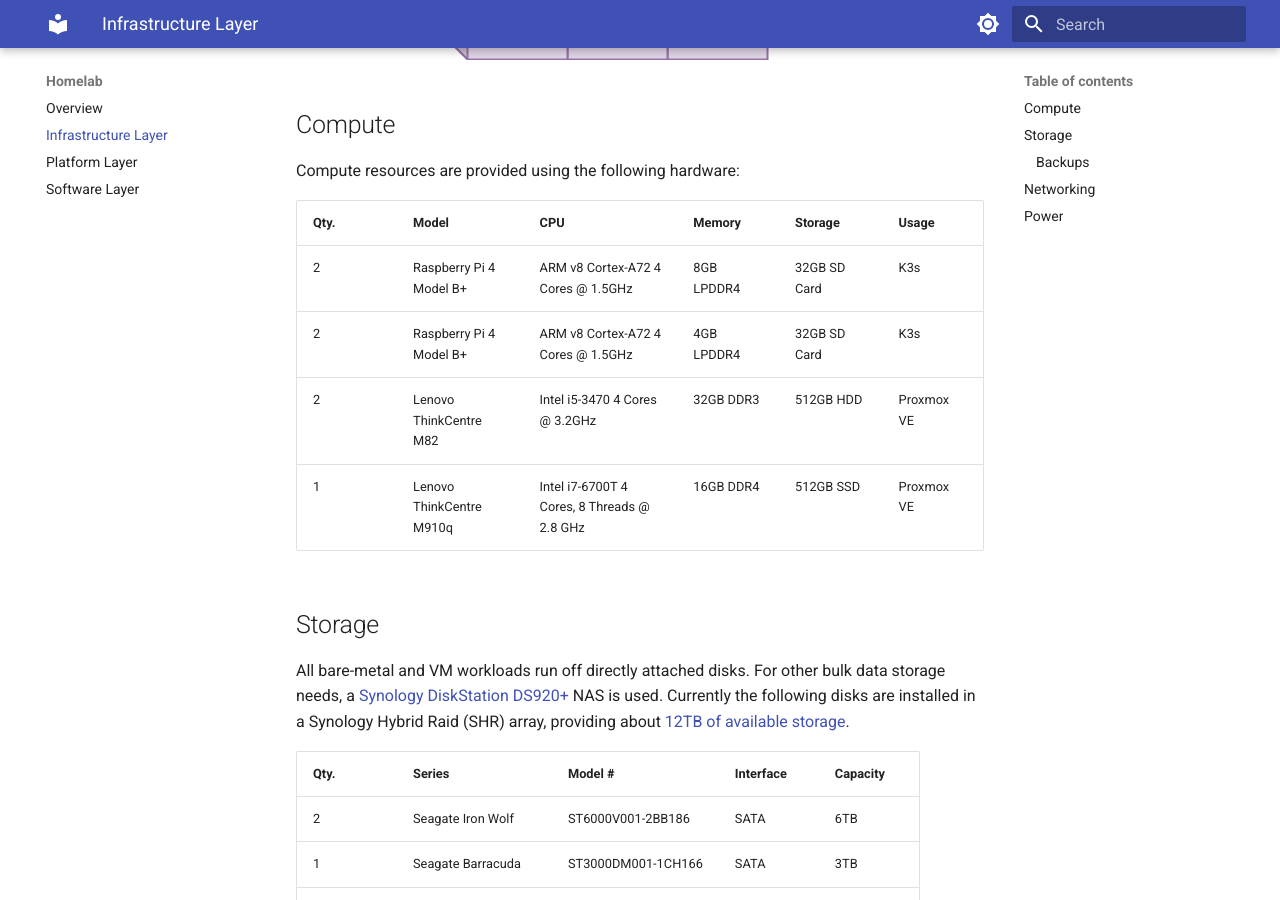
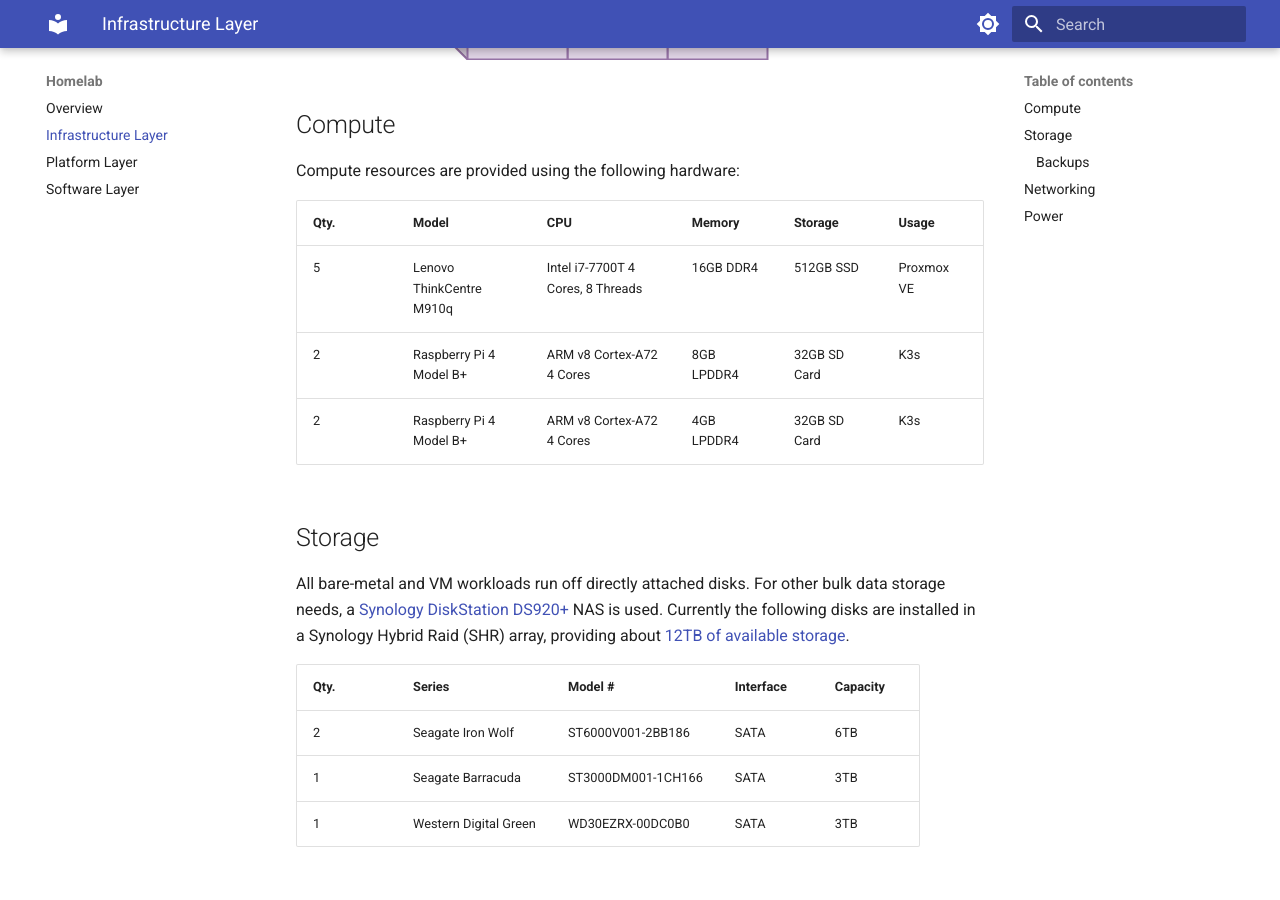
Before and after one commit to bcbrookman/homelab, an MkDocs documentation site: the page built from docs/infrastructure-layer.md, in a window 1280 px wide and 900 px high, scrolled down 389 px. Built offline with MkDocs 1.6.1 and Material for MkDocs 9.7.7, drawn with Linux system fonts in a browser that asks for light colours.

Commit message:
Replace Proxmox VE cluster nodes

```diff
--- a/docs/infrastructure-layer.md
+++ b/docs/infrastructure-layer.md
@@ -10,10 +10,9 @@ Compute resources are provided using the following hardware:
 
 |Qty.|Model|CPU|Memory|Storage|Usage|
 |----|-----|---|------|-------|-----|
-|2|Raspberry Pi 4 Model B+|ARM v8 Cortex-A72 4 Cores @ 1.5GHz|8GB LPDDR4|32GB SD Card|K3s|
-|2|Raspberry Pi 4 Model B+|ARM v8 Cortex-A72 4 Cores @ 1.5GHz|4GB LPDDR4|32GB SD Card|K3s|
-|2|Lenovo ThinkCentre M82|Intel i5-3470 4 Cores @ 3.2GHz|32GB DDR3|512GB HDD|Proxmox VE|
-|1|Lenovo ThinkCentre M910q|Intel i7-6700T 4 Cores, 8 Threads @ 2.8 GHz|16GB DDR4|512GB SSD|Proxmox VE|
+|5|Lenovo ThinkCentre M910q|Intel i7-7700T 4 Cores, 8 Threads|16GB DDR4|512GB SSD|Proxmox VE|
+|2|Raspberry Pi 4 Model B+|ARM v8 Cortex-A72 4 Cores|8GB LPDDR4|32GB SD Card|K3s|
+|2|Raspberry Pi 4 Model B+|ARM v8 Cortex-A72 4 Cores|4GB LPDDR4|32GB SD Card|K3s|
 
 ## Storage
 
```
